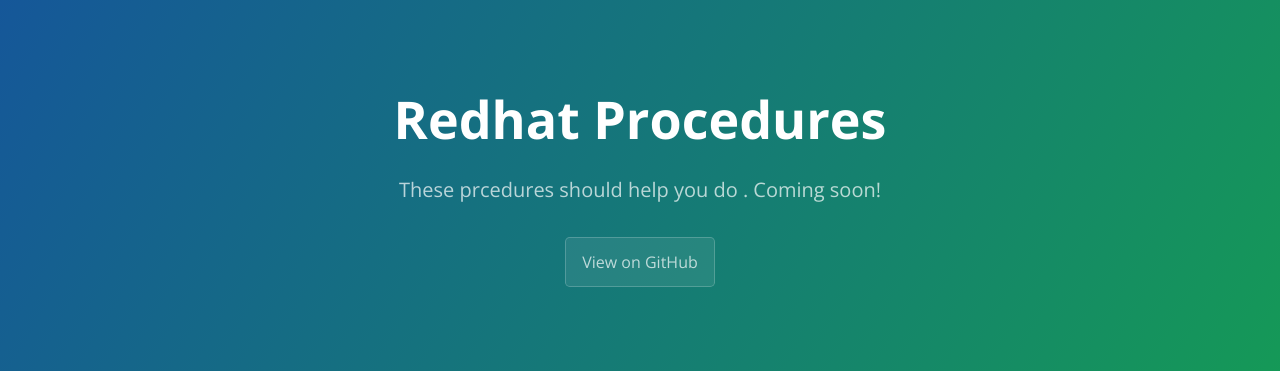
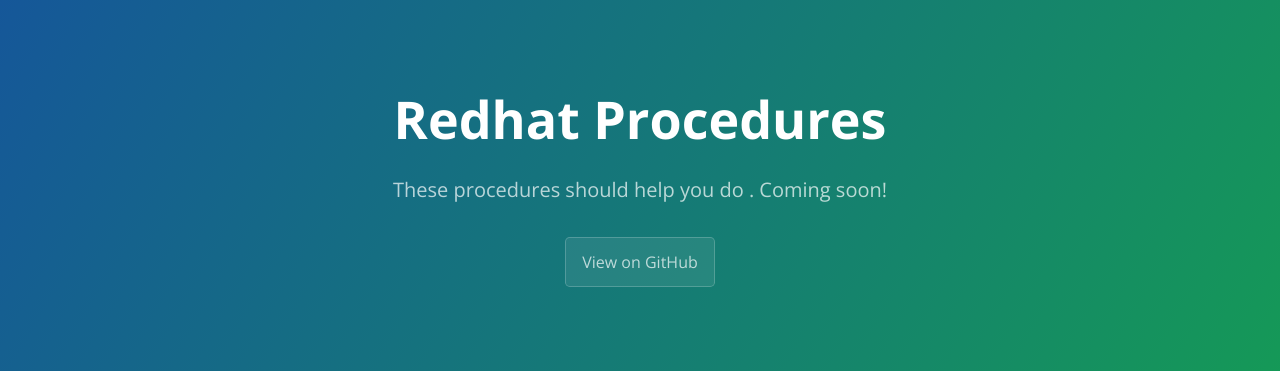
Before and after one commit to nunzy1/github.io, a Jekyll site: the page built from index.md, in a window 1280 px wide and 900 px high. Shown: the top 371 px of the window. Built offline with Jekyll 4.4.1, drawn with Linux system fonts in a browser that asks for light colours.

Commit message:
Update _config.yml

```diff
--- a/_config.yml
+++ b/_config.yml
@@ -1,5 +1,5 @@
 title: Redhat Procedures
-description: These prcedures should help you do <something>.  Coming soon!
+description: These procedures should help you do <something>.  Coming soon!
 show_downloads: false
 google_analytics:
 theme: jekyll-theme-cayman
```
